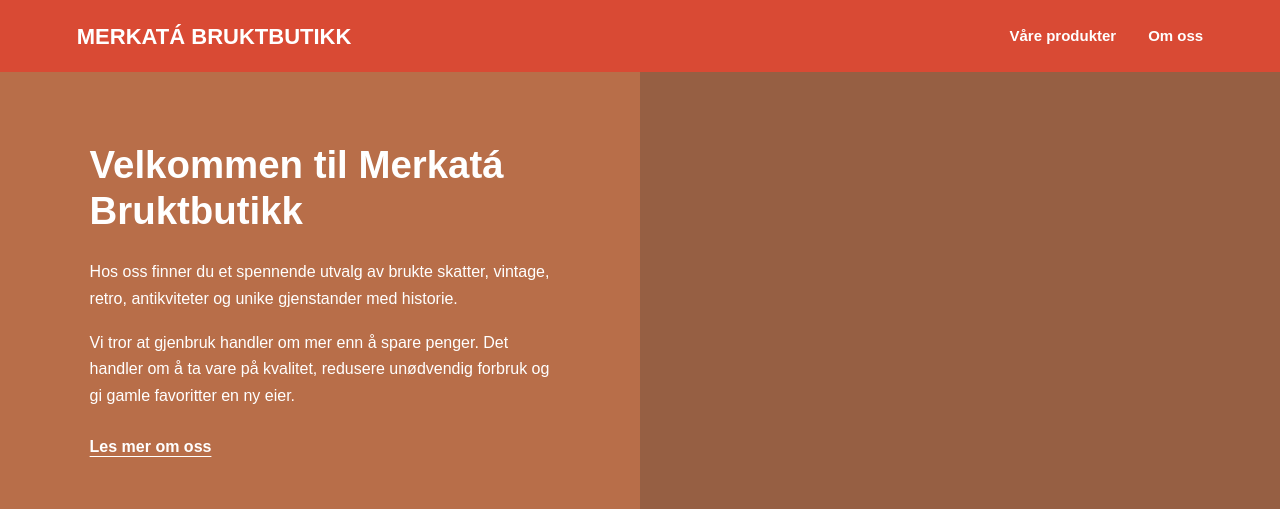
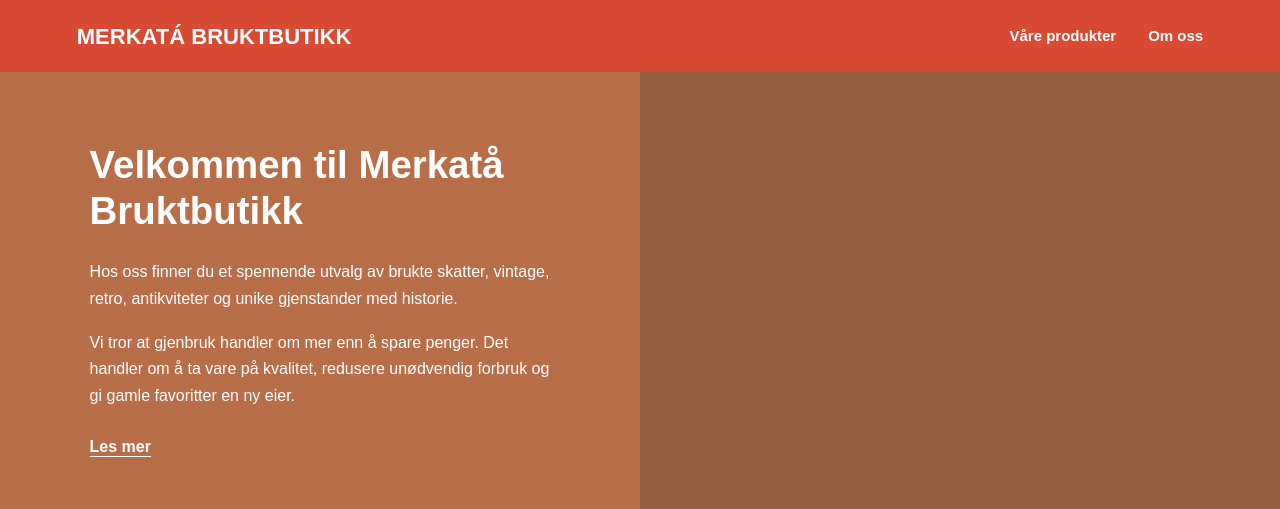
Before and after one commit to JosefBurkan/Merkata_Brukt_Butikk, a Next.js app: page / in a window 1280 px wide. Shown: the top 509 px of the page. Built offline with nearby package versions, Linux system fonts and the light colour scheme.

Commit message:
Made some changes to home and css

```diff
--- a/app/globals.css
+++ b/app/globals.css
@@ -116,6 +116,9 @@ a {
 .page-content {
   width: 100%;
   flex: 1;
+
+  display: flex;
+  flex-direction: column;
 }
 
 
@@ -344,7 +347,7 @@ a {
 
 .about-page {
   width: 100%;
-  min-height: 65vh;
+  flex: 1;
 
   padding: 80px clamp(25px, 8vw, 140px);
 
--- a/app/page.tsx
+++ b/app/page.tsx
@@ -5,7 +5,7 @@ export default function Home() {
     <main className="home-page">
       <section className="hero">
         <div className="hero-text">
-          <h1>Velkommen til Merkatá Bruktbutikk</h1>
+          <h1>Velkommen til Merkatå Bruktbutikk</h1>
 
           <p>
             Hos oss finner du et spennende utvalg av brukte skatter, vintage,
@@ -18,7 +18,7 @@ export default function Home() {
             favoritter en ny eier.
           </p>
 
-          <Link href="/about">Les mer om oss</Link>
+          <Link href="/about">Les mer</Link>
         </div>
 
         <div className="hero-image">
```
